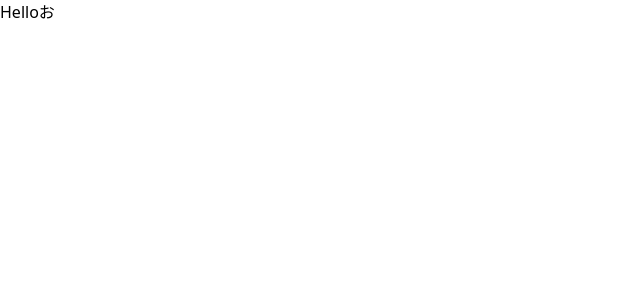
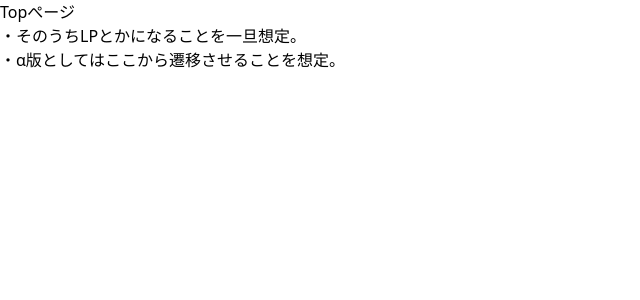
Before and after one commit to team-devlab/fumufumu, a Next.js app in the folder apps/fumufumu-frontend/: page / in a window 1280 px wide. Shown: the top 300 px of the page, without its empty margins (0-640 px from the left). Built offline with nearby package versions, Linux system fonts and the light colour scheme.

Commit message:
💡 fe add: Topページの役割を一時的にソースコメントとして記載

```diff
--- a/apps/fumufumu-frontend/src/app/(public)/page.tsx
+++ b/apps/fumufumu-frontend/src/app/(public)/page.tsx
@@ -1,7 +1,9 @@
-export default function Home() {
+export default function Top() {
   return (
     <div className="">
-      Helloお
+      Topぺージ
+      <br/>・そのうちLPとかになることを一旦想定。
+      <br/>・α版としてはここから遷移させることを想定。
     </div>
   );
 }
```
